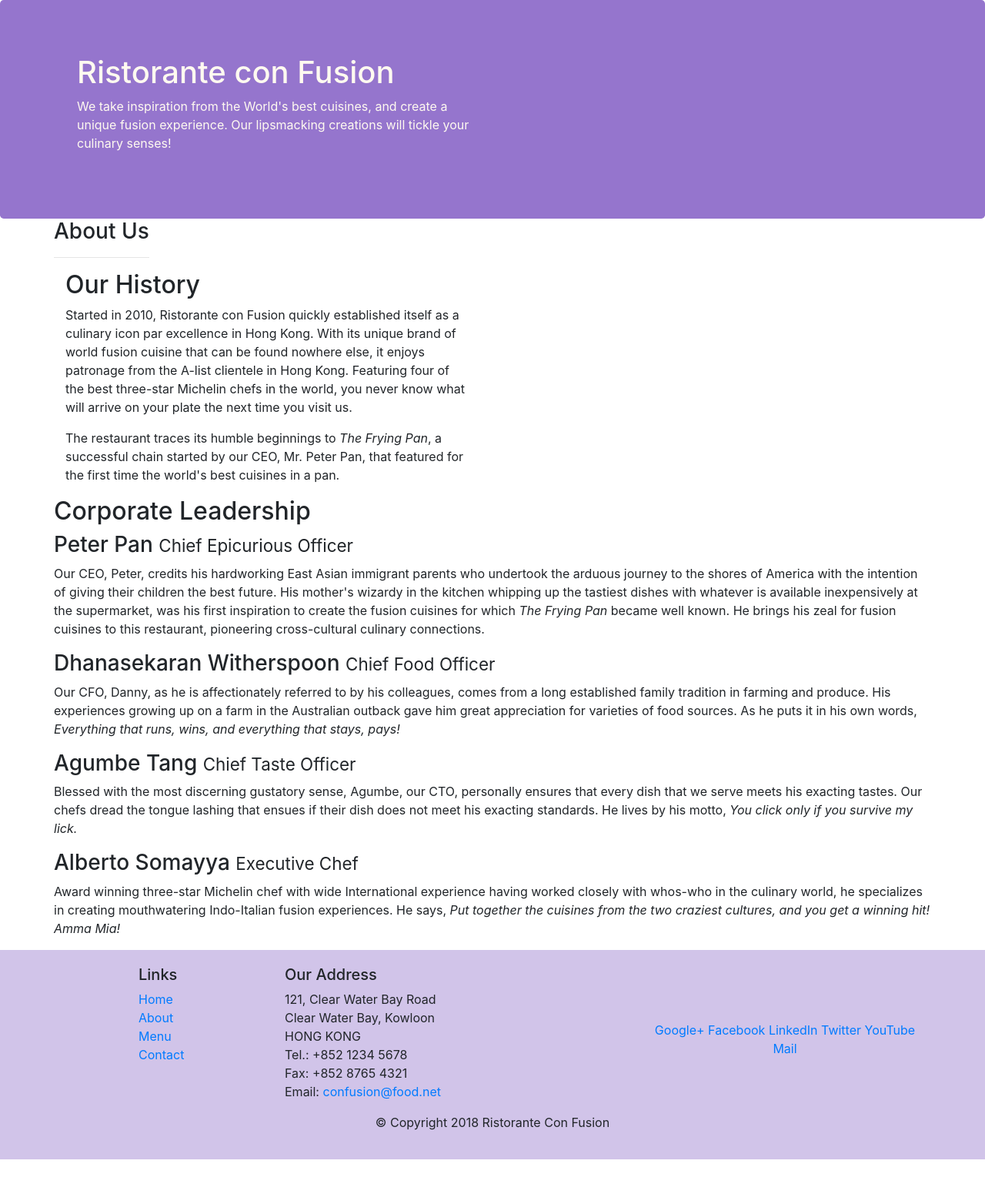
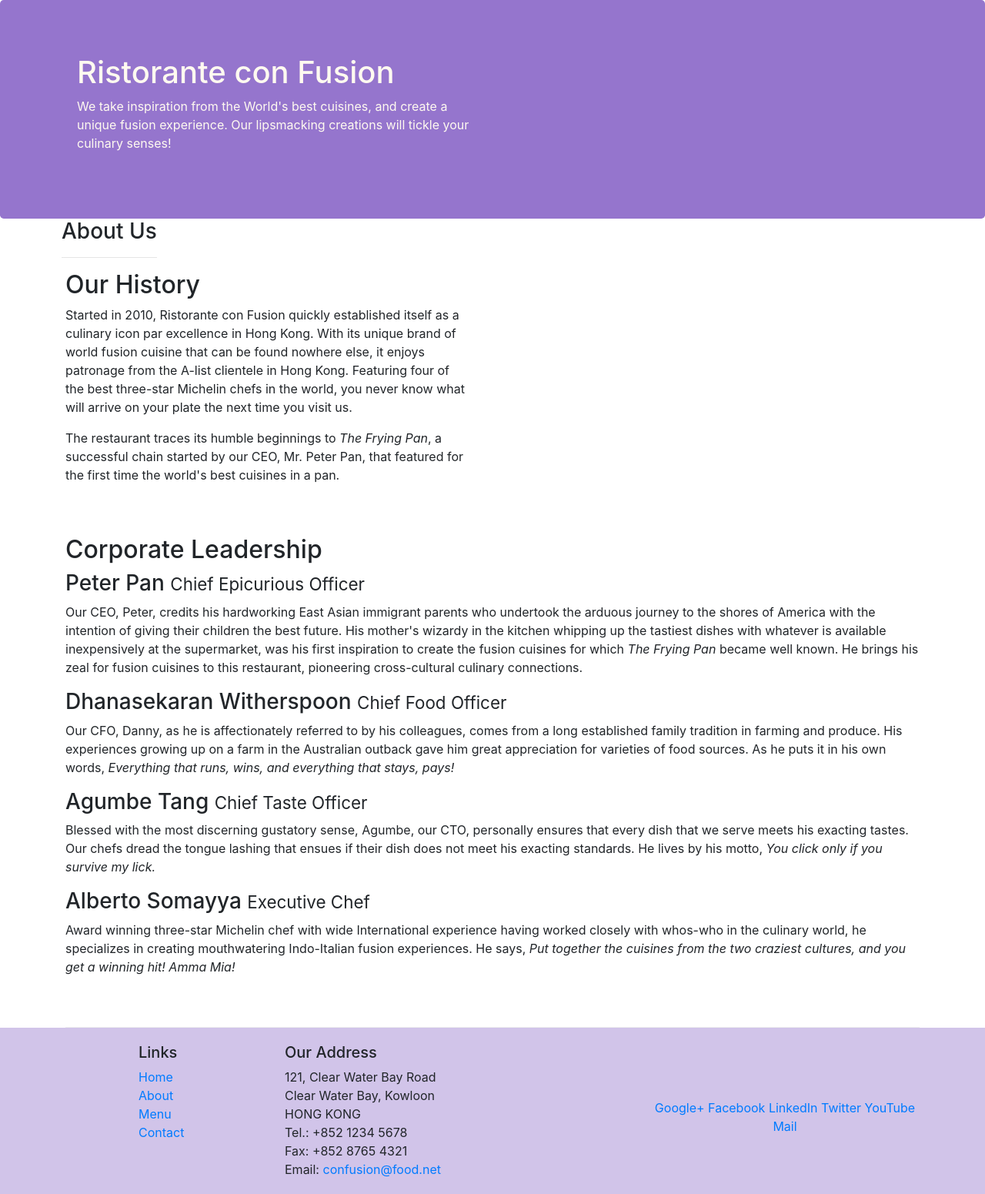
Before and after one commit to akshaypaturkar07/Assignment1, a website: page aboutus.html in a window 1280 px wide. Shown: the top 1551 px of the page at 77% size. Before the commit the page ends 1506 px from the top, so only its background shows below. Drawn offline with nearby package versions, Linux system fonts and the light colour scheme.

Commit message:
screenshot pdf attached

```diff
--- a/aboutus.html
+++ b/aboutus.html
@@ -30,8 +30,8 @@
     </header>
 
     <div class="container">
-        <div class="row ">
-            <div>
+        <div class="row">
+            <div class="aboutus">
                <h3>About Us</h3>
                <hr>
             </div>
@@ -48,7 +48,7 @@
         </div>
 
 
-        <div class="row">
+        <div class="row row-content">
             <div>
                 <h2>Corporate Leadership</h2>
                 <h3>Peter Pan <small>Chief Epicurious Officer</small></h3>
--- a/css/styles.css
+++ b/css/styles.css
@@ -33,3 +33,6 @@
 .align-items-center{
 
 }
+.aboutus{
+    padding-left: 10px;
+}
```
Also changed, not shown: index.html (+2 -2 lines), 2 other files.
